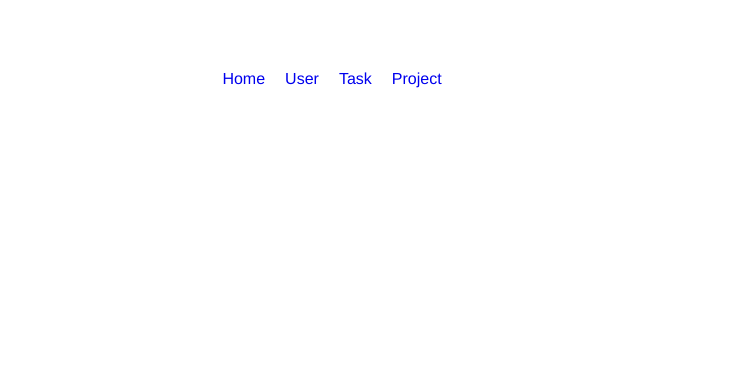
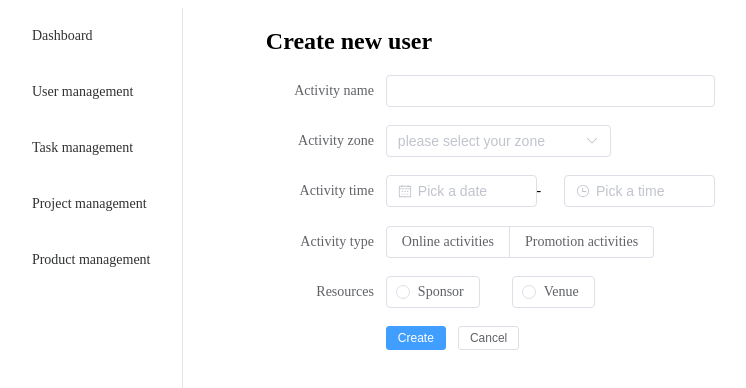
Before and after one commit to dangthanhlich/vue-course-062021, a Vue app: page /user/create in a window 1280 px wide. Shown: the top 388 px of the page, without its empty margins (308-1054 px from the left). Built offline with nearby package versions, Linux system fonts and the light colour scheme.

Commit message:
Apply Vue Element

```diff
--- a/package.json
+++ b/package.json
@@ -9,6 +9,7 @@
   },
   "dependencies": {
     "core-js": "^3.6.5",
+    "element-plus": "^1.1.0-beta.5",
     "vue": "^3.0.0",
     "vue-router": "^4.0.11",
     "vuex": "^3.6.2"
--- a/src/App.vue
+++ b/src/App.vue
@@ -1,50 +1,35 @@
 <template>
-  <div class="container">
-    <ul>
-      <li><router-link to="/">Home</router-link></li>
-      <li><router-link to="/user">User</router-link></li>
-      <li><router-link to="/task">Task</router-link></li>
-      <li><router-link to="/project">Project</router-link></li>
-    </ul>
+    <div style="display: flex;">
+      <nav>
+          <router-view name='Sidebar'></router-view>
+      </nav>
 
-    <div class="main-content">
-      <router-view></router-view>
+      <main>
+          <router-view></router-view>
+      </main>
     </div>
-  </div>
-
 </template>
 
 <script>
 
 export default {
-  name: 'App',
+    name: 'App',
 }
+
 </script>
 
 <style>
-  #app {
-    font-family: Avenir, Helvetica, Arial, sans-serif;
-    -webkit-font-smoothing: antialiased;
-    -moz-osx-font-smoothing: grayscale;
-    text-align: center;
-    color: #2c3e50;
-    margin-top: 60px;
+  body {
+    display: flex;
   }
 
-  ul {
-    margin: 0;
-    padding: 0;
-    list-style-type: none;
+  nav {
+    width: 25%;
   }
 
-  ul li {
-    display: inline-block;
-  }
-
-  ul li a {
-    text-decoration: none;
-    display: block;
-    padding: 10px;
+  main {
+    width: 100%;
+    margin-left: 100px;
   }
 
 </style>
--- /dev/null
+++ b/src/components/Footer.vue
@@ -0,0 +1,13 @@
+<template>
+    <div>
+        <p align='footer'>Footer app</p>
+    </div>
+</template>
+
+<script>
+
+export default {
+    name: 'Footer',
+}
+
+</script>
--- /dev/null
+++ b/src/components/Sidebar.vue
@@ -0,0 +1,35 @@
+<template>
+    <div>
+        <el-menu default-active="0" :router='true' class="el-menu-vertical-demo">
+            <el-menu-item  :index="menu.path" :key="index" v-for='(menu, index) in menus'>
+                <i class="el-icon-menu"></i>
+                <template #title>{{ menu.title }}</template>
+            </el-menu-item>
+        </el-menu>
+    </div>
+</template>
+
+<script>
+
+export default {
+    name: 'Sidebar',
+    data() {
+        return {
+            menus: []
+        }
+    },
+    created() {
+        this.$router.options.routes.forEach(item => {
+            if (item.title) this.menus.push(item)
+        })
+    }
+}
+
+</script>
+
+<style>
+    .el-menu-vertical-demo:not(.el-menu--collapse) {
+        width: 200px;
+        min-height: 400px;
+    }
+</style>
--- a/src/main.js
+++ b/src/main.js
@@ -1,5 +1,12 @@
 import { createApp } from 'vue'
 import App from './App.vue'
 import router from './routes'
+import ElementPlus from 'element-plus'
+import 'element-plus/dist/index.css'
 
-createApp(App).use(router).mount('#app')
+window.isAuth = false
+
+createApp(App)
+    .use(router)
+    .use(ElementPlus)
+    .mount('#app')
--- a/src/routes.js
+++ b/src/routes.js
@@ -1,5 +1,8 @@
 import { createRouter, createWebHistory } from 'vue-router'
 
+import App from './App'
+import Sidebar from './components/Sidebar'
+import Footer from './components/Footer'
 import Dashboard from './views/dashboard/Index'
 import UserIndex from './views/users/Index'
 import UserCreate from './views/users/Create'
@@ -13,36 +16,68 @@ const routes = [
     {
         path: '/',
         name: 'Home',
-        component: Dashboard
+        title: 'Dashboard',
+        components: {
+            default: Dashboard,
+            Sidebar
+        }
     },
     {
         path: '/user',
+        meta: { requireAuth: false },
+        title: 'User management',
+        component: App,
+        children: [
+            {
+                path: '',
                 name: 'user.index',
-        component: UserIndex,
+                title: 'User List',
+                components: {
+                    default: UserIndex,
+                    Sidebar
+                }
             },
             {
-        path: '/user/create',
+                path: 'create',
                 name: 'user.create',
-        component: UserCreate,
+                title: 'User Create',
+                components: {
+                    default: UserCreate,
+                    Sidebar,
+                }
             },
             {
-        path: '/user/edit/:id',
+                path: 'edit/:id',
                 name: 'user.edit',
-        component: UserEdit,
+                title: 'User Edit',
+                components: {
+                    default: UserEdit,
+                    Sidebar,
+                }
             },
-    {
-        path: '/user/edit/:id/group/:groupId',
-        name: 'user.group.edit',
-        component: UserEdit,
+        ]
     },
     {
         path: '/task',
         name: 'task.index',
-        component: TaskIndex
+        title: 'Task management',
+        components: {
+            default: TaskIndex,
+            Sidebar,
+            Footer
+        },
+        meta: { requireAuth: false },
     },
     {
         path: '/project',
         name: 'project.index',
+        title: 'Project management',
+        component: ProjectIndex
+    },
+    {
+        path: '/product',
+        name: 'product.index',
+        title: 'Product management',
         component: ProjectIndex
     },
     {
@@ -57,16 +92,13 @@ const router = createRouter({
     history: createWebHistory('/'), routes
 })
 
-
-router.beforeEach(async (to, from, next) => {
-
-    let isAuth = false
-
-    if (isAuth && to.fullPath != '/login') {
-        return next()
+router.beforeEach((to, from) => {
+    if (to.meta.requireAuth && !isAuth) {
+        return {
+            path: '/login',
+            query: { redirect: to.fullPath }
         }
-
-    return next({ name: 'login' })
+    }
 })
 
 export default router
--- a/src/views/users/Create.vue
+++ b/src/views/users/Create.vue
@@ -1,15 +1,19 @@
 <template>
     <div>
         <h2>Create new user</h2>
+        <user-form></user-form>
     </div>
 </template>
 
 <script>
+
+import UserForm from './_Form.vue';
+
 export default {
     name: 'UserCreate',
+    components: { UserForm },
     data() {
         return {
-
         }
     },
     methods: {
--- a/src/views/users/Edit.vue
+++ b/src/views/users/Edit.vue
@@ -1,14 +1,17 @@
 <template>
     <div>
         <h2>Edir user</h2>
-        <p>You are editing userID: {{ userId }}</p>
-        <p v-if='groupId'>Group Id: {{ groupId }}</p>
+        <user-form></user-form>
     </div>
 </template>
 
 <script>
+
+import UserForm from './_Form.vue';
+
 export default {
     name: 'UserEdit',
+    components: { UserForm },
     data() {
         return {
             userId: null,
--- a/src/views/users/_Form.vue
+++ b/src/views/users/_Form.vue
@@ -0,0 +1,65 @@
+<template>
+    <div>
+        <el-form ref="form" :model="sizeForm" label-width="120px" size="mini">
+            <el-form-item label="Activity name">
+                <el-input v-model="sizeForm.name" clearable></el-input>
+            </el-form-item>
+            <el-form-item label="Activity zone">
+                <el-select v-model="sizeForm.region" clearable placeholder="please select your zone">
+                <el-option label="Zone one" value="shanghai"></el-option>
+                <el-option label="Zone two" value="beijing"></el-option>
+                </el-select>
+            </el-form-item>
+            <el-form-item label="Activity time">
+                <el-col :span="11">
+                <el-date-picker type="date" placeholder="Pick a date" v-model="sizeForm.date1" style="width: 100%;"></el-date-picker>
+                </el-col>
+                <el-col class="line" :span="2">-</el-col>
+                <el-col :span="11">
+                <el-time-picker placeholder="Pick a time" v-model="sizeForm.date2" style="width: 100%;"></el-time-picker>
+                </el-col>
+            </el-form-item>
+            <el-form-item label="Activity type">
+                <el-checkbox-group v-model="sizeForm.type">
+                <el-checkbox-button label="Online activities" name="type"></el-checkbox-button>
+                <el-checkbox-button label="Promotion activities" name="type"></el-checkbox-button>
+                </el-checkbox-group>
+            </el-form-item>
+            <el-form-item label="Resources">
+                <el-radio-group v-model="sizeForm.resource" size="medium">
+                <el-radio border label="Sponsor"></el-radio>
+                <el-radio border label="Venue"></el-radio>
+                </el-radio-group>
+            </el-form-item>
+            <el-form-item size="large">
+                <el-button type="primary" size="small" @click="onSubmit">Create</el-button>
+                <el-button size="small">Cancel</el-button>
+            </el-form-item>
+        </el-form>
+    </div>
+</template>
+
+<script>
+
+export default {
+    name: '_UserForm',
+    data() {
+        return {
+            sizeForm: {
+                name: '',
+                region: '',
+                date1: '',
+                date2: '',
+                delivery: false,
+                type: [],
+                resource: '',
+                desc: ''
+            }
+        }
+    },
+}
+</script>
+
+<style>
+
+</style>
```
Also changed, not shown: src/views/users/Index.vue (+56 -32 lines), 1 other file (tests, documents, lock files or other folders). Lines whose indentation alone changed are shown as unchanged.
